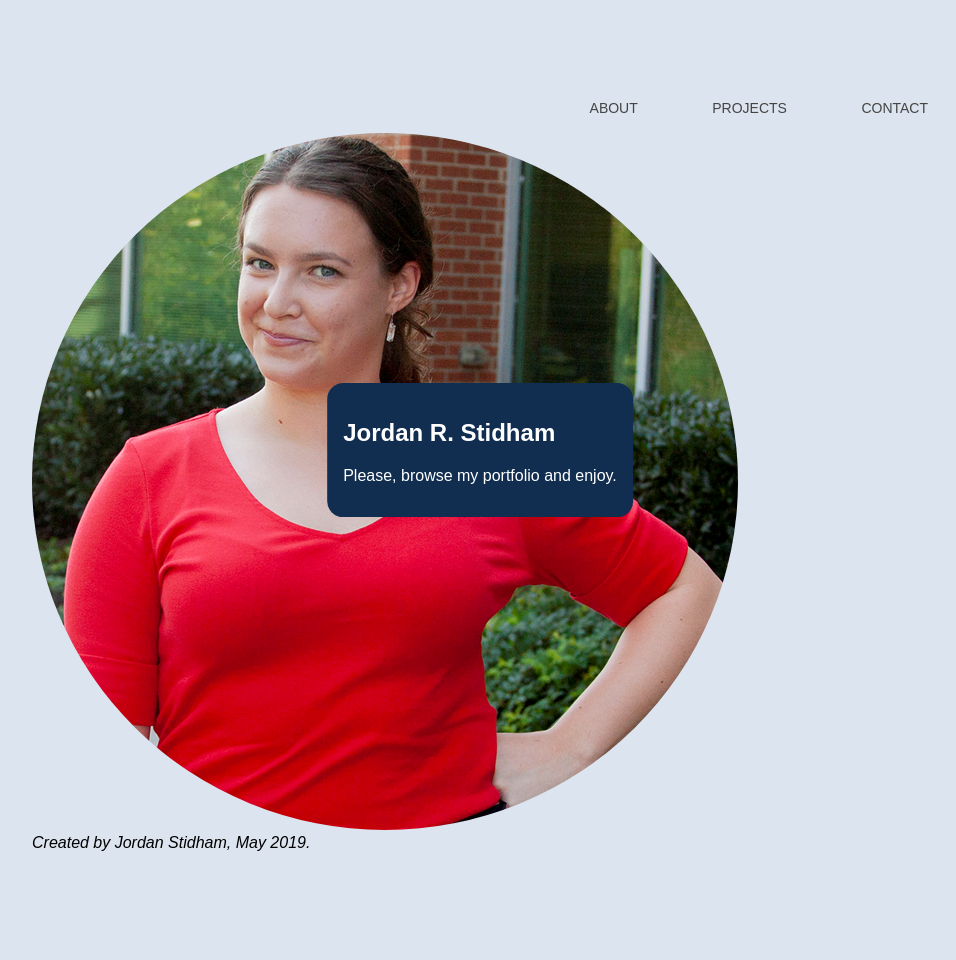
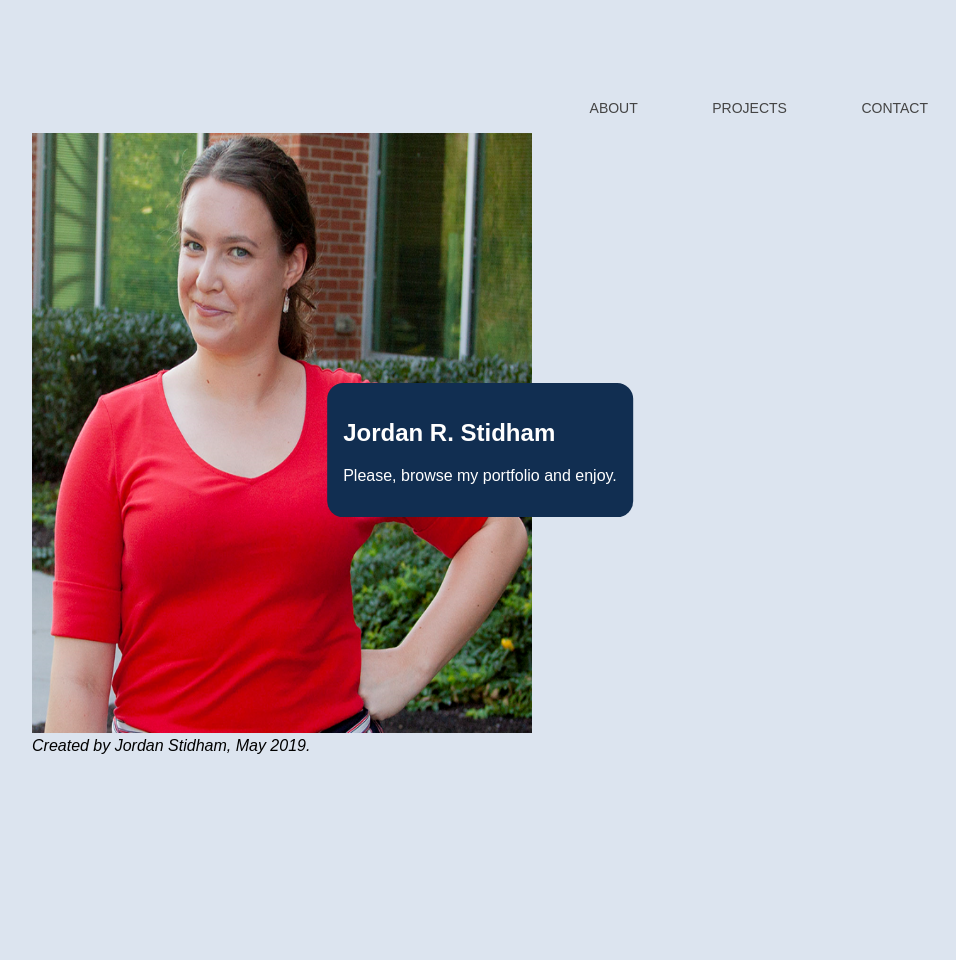
Before and after one commit to jordanstidham/PORTFOLIO, a Jekyll site: the page built from README.md, in a window 1280 px wide. Shown: the whole page, without its empty margins (160-1116 px from the left). Built offline with Jekyll 4.4.1, drawn with Linux system fonts in a browser that asks for light colours; our own code applies the rules of GitHub Pages for plain Markdown files.

Commit message:
Update default.html

```diff
--- a/_layouts/default.html
+++ b/_layouts/default.html
@@ -13,7 +13,7 @@
     		</ul>
 		</header>
    		<div id="container1">
-			<img src="headshot.png" alt="headshot" class="wdn-stretch rounded-corners";>
+			<img src="headshot.png" alt="headshot" style="width:500px;height:600px";>
 			<style>
 				    section {
 					background: #112E51;
```
